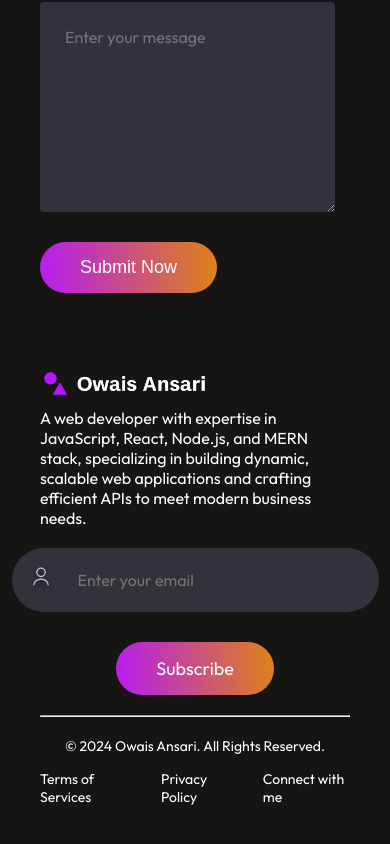
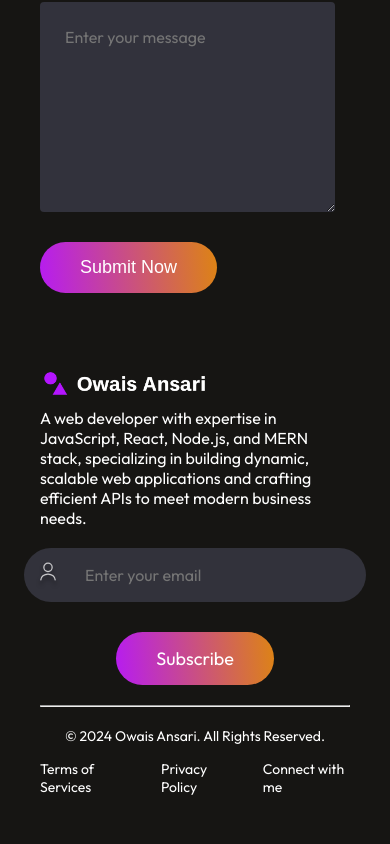
Before and after one commit to owais2912/Portfolio, a React (Vite) app: page / in a window 390 px wide. Shown: the part 5382-6226 px from the top of the page. Built offline with nearby package versions, Linux system fonts and the light colour scheme.

Commit message:
navbar css changed for mobile responsive design

```diff
--- a/src/components/Footer/Footer.css
+++ b/src/components/Footer/Footer.css
@@ -121,10 +121,9 @@
     }
 
     .footer-email-input {
-        /* width: 100%; */
         gap: 15px;
-        padding: 10px 15px;
-        padding-right: 60px;
+        padding: 5px 10px;
+        padding-right: 40px;
     }
 
     .footer-email-input input {
--- a/src/components/Home/Navbar/Navbar.css
+++ b/src/components/Home/Navbar/Navbar.css
@@ -123,11 +123,12 @@
     .nav-mob-close {
         display: block;
         position: absolute;
-        top: 20px;
+        top: 22px;
+        left: 200px;
         right: 20px;
         font-size: 28px;
-        height: 25px;
-        width: 25px;
+        height: 20px;
+        width: 20px;
         color: #fff;
         cursor: pointer;
     }
@@ -139,7 +140,7 @@
         top: 0;
         right: -100%;
         background-color: #1f0016;
-        width: 300px;
+        width: 200px;
         height: 100%;
         gap: 20px;
         padding: 50px 20px;
```
